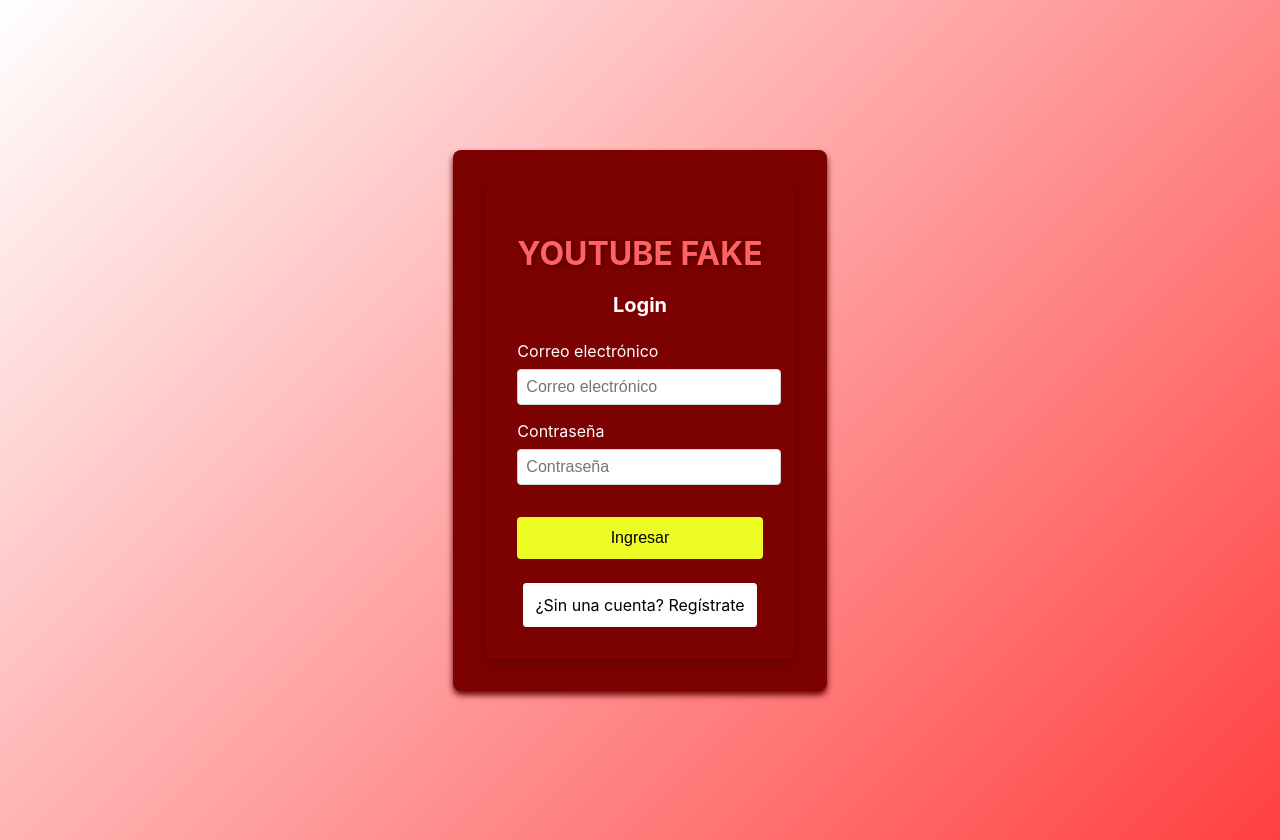
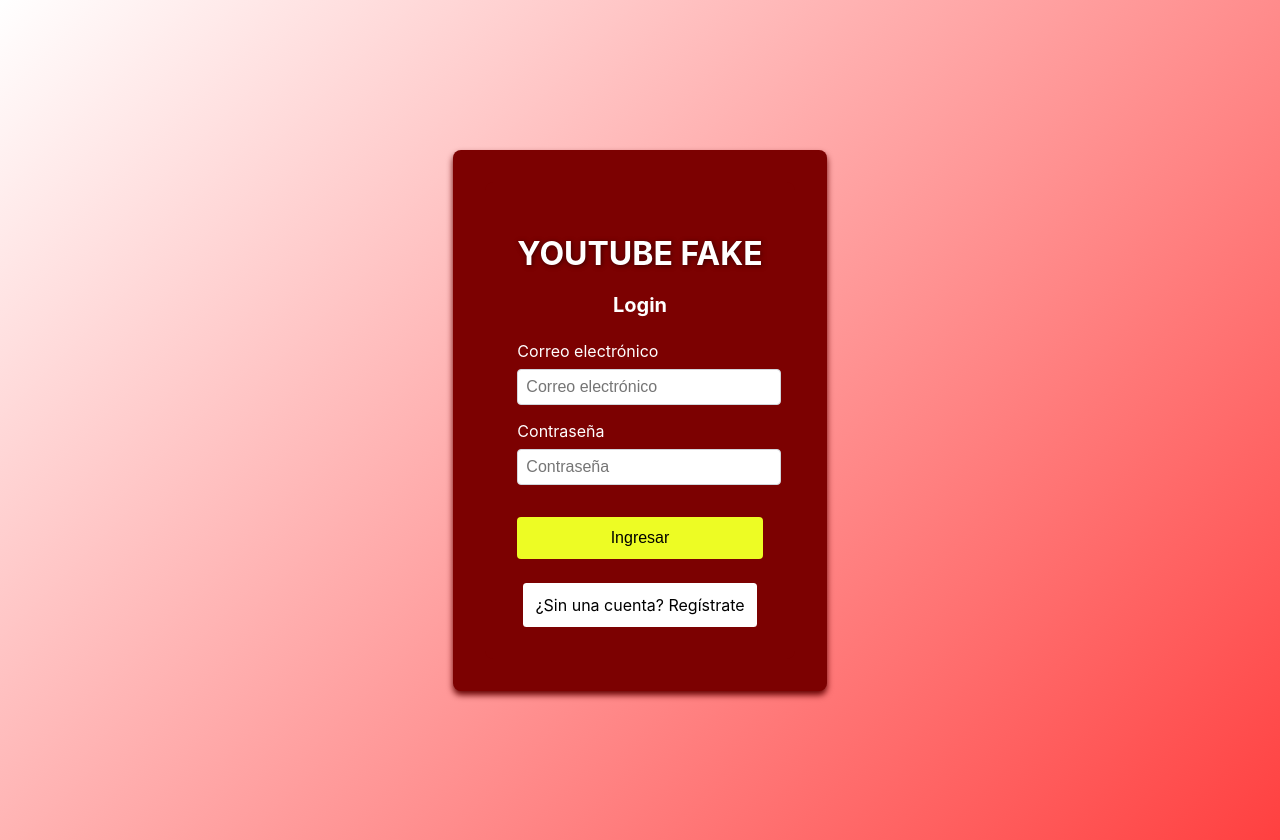
Before and after one commit to zorri612/youtube_front, a React (Vite) app: page /Form in a window 1280 px wide. Built offline with nearby package versions, Linux system fonts and the light colour scheme.

Commit message:
cambio color 6

```diff
--- a/src/components/styles/Form.css
+++ b/src/components/styles/Form.css
@@ -24,7 +24,6 @@ body {
   background-color: #7c0101;
   border-radius: 8px;
   padding: 2rem;
-  box-shadow: 0 4px 6px rgb(102, 0, 0);
   position: relative;
 }
 
@@ -91,7 +90,7 @@ input:focus {
   text-decoration: underline;
 }
 .form-title_gcl {
-  color: #ff6262;
+  color: white;
   font-size: 2rem;
   margin-bottom: 20px;
   text-align: center;
--- a/src/components/styles/homeFeed.css
+++ b/src/components/styles/homeFeed.css
@@ -81,7 +81,7 @@ body {
   .back-button {
     display: block;
     margin: 20px auto;
-    background-color: #979797;
+    background-color: #7c0101;
     color: white;
     padding: 0.75rem 1.5rem;
     border: none;
@@ -92,6 +92,6 @@ body {
   }
 
   .back-button:hover {
-    background-color: #5b027e;
+    background-color: #7c010180;
     transform: scale(1.05);
   }
```
